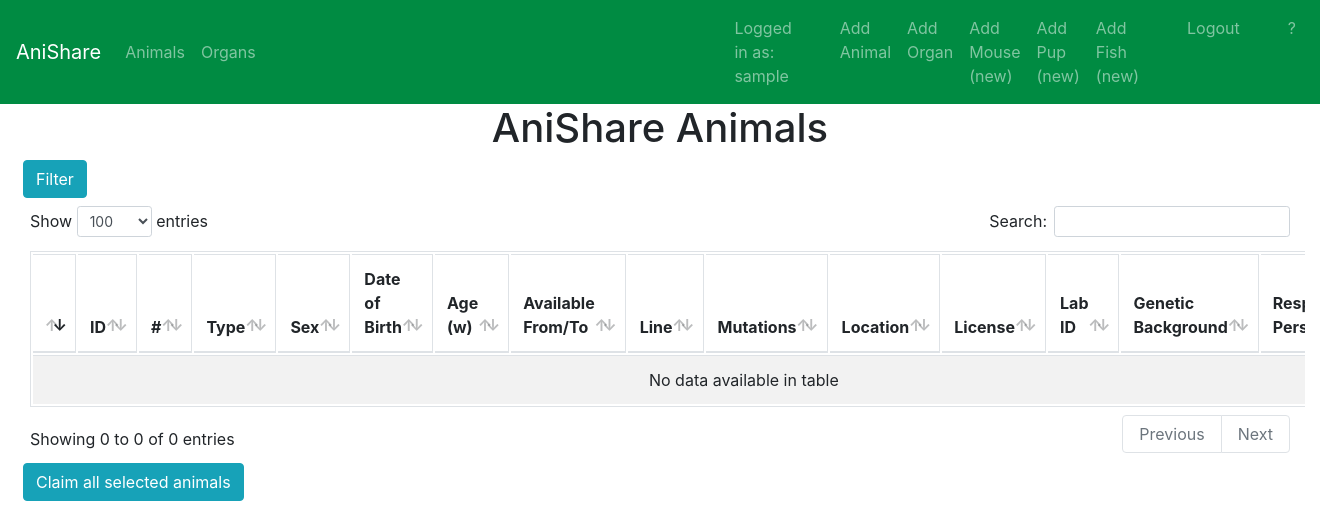
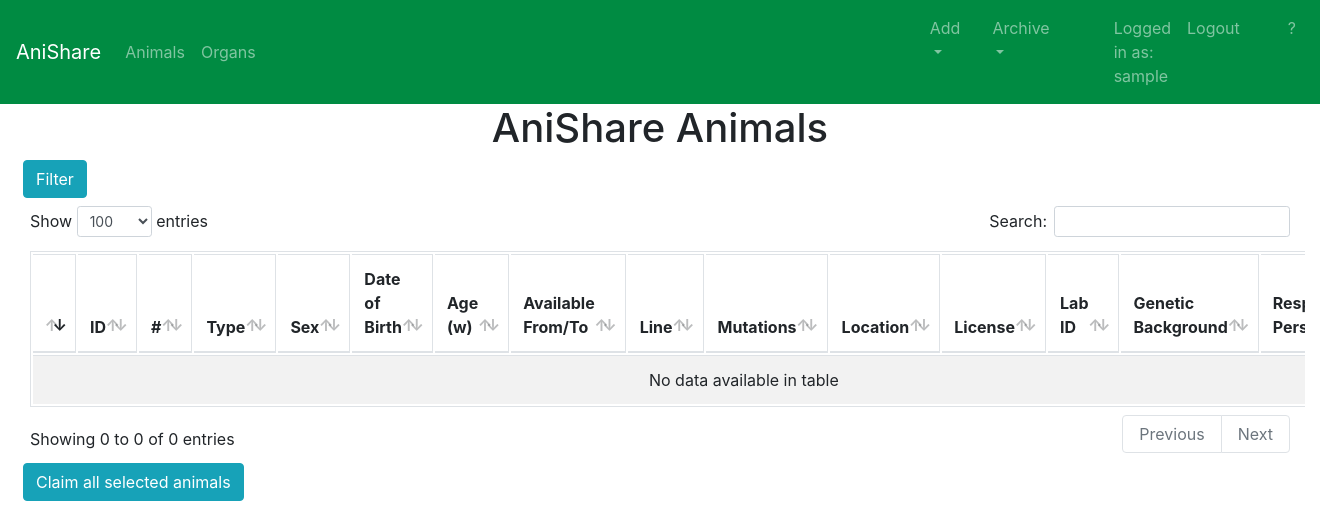
Before and after one commit to mohnbroetchen2/AniShare, a Django app: page /animals/ in a window 1320 px wide; the page is wider, and only the part inside the window is pictured. Shown: the top 508 px of that part. Run offline with Django 3.2, Linux system fonts and the light colour scheme; a user stored in the database is signed in; data comes from the database, SQL or seed files in the repository; tables that the repository leaves empty hold one stand-in row (values such as "Sample post"); parts of the project's set-up code (start-up, migrations or seed data) failed here and were passed over; some libraries are stand-ins or nearby versions.

Commit message:
small changes

```diff
--- a/animals/templates/animals/animal-claim.html
+++ b/animals/templates/animals/animal-claim.html
@@ -50,8 +50,9 @@
                         <td>{{object.location}}</td>
                         <td>{{object.licence_number}}</td>
                         <td>{{object.background}}</td>
-                        <td>{{object.database_id}}<br/>
-                            {{object.lab_id}} </td>
+                        <td>{% if object.database_id == object.lab_id %} {{object.database_id}}
+                            {% else %}
+                            {{object.database_id}} {% if object.lab_id %}<br/> {{object.lab_id}}{% endif %}{% endif %} </td>
                         <td>{{object.comment}}</td>
                         <td>{{object.responsible_persons}}</td>
                         <td><a href="mailto:{{object.added_by.email}}">{{object.added_by.first_name}} {{object.added_by.last_name}}</a></td>
--- a/animals/templates/animals/animal-index.html
+++ b/animals/templates/animals/animal-index.html
@@ -152,7 +152,7 @@
               <input type="checkbox" name="selected" value="{{a.pk}}" id="select{{a.pk}}">
             </td>
             <td>
-              <a href="/animals/{{a.pk}}">{{a.pk}}</a>
+              {{a.pk}}</a>
             </td>
             <td>{{a.amount}}</td>
             <td>{{a.animal_type}}{% if a.fish_specie%}{% if a.fish_specie == 'n' %}
--- a/animals/templates/base.html
+++ b/animals/templates/base.html
@@ -46,16 +46,39 @@
     <div class="navbar-collapse collapse w-110 order-3 dual-collapse2">
         <ul class="navbar-nav ml-auto">
             {% if user.is_authenticated %}
-            <li class="nav-item"> <a class="nav-item nav-link"> Logged in as: {{ user  }}   </a> </li>
+
             <li class="nav-item"> <a class="nav-item nav-link" href=""></a> </li>
             <li class="nav-item"> <a class="nav-item nav-link" href=""></a> </li>
-            <li class="nav-item"> <a class="nav-item nav-link" href="/admin/animals/animal/">Add Animal</a> </li>
+            <li class="nav-item dropdown">
+                <a class="nav-link dropdown-toggle" href="#" id="navbarDropdownMenuLink1" data-toggle="dropdown" aria-haspopup="true" aria-expanded="false">
+                    Add
+                </a>
+                <div class="dropdown-menu" aria-labelledby="navbarDropdownMenuLink1">
+                    <a class="dropdown-item" href="/animals/micefrompyrat">Mouse</a>
+                    <a class="dropdown-item" href="/animals/pupfrompyrat">Pup</a>
+                    <a class="dropdown-item" href="/animals/fishfromtickatlab">Fish</a>
+                    <a class="dropdown-item" href="/admin/animals/organ/add/">Organ</a>
+                </div>
+            </li>
+            <!--li class="nav-item"> <a class="nav-item nav-link" href="/admin/animals/animal/">Add Animal</a> </li>
             <li class="nav-item"> <a class="nav-item nav-link" href="/admin/animals/organ/">Add Organ</a> </li>
             <li class="nav-item"> <a class="nav-item nav-link" href="/animals/micefrompyrat">Add Mouse (new)</a> </li>
             <li class="nav-item"> <a class="nav-item nav-link" href="/animals/pupfrompyrat">Add Pup (new)</a> </li>
-            <li class="nav-item"> <a class="nav-item nav-link" href="/animals/fishfromtickatlab">Add Fish (new)</a> </li>
+            <li class="nav-item"> <a class="nav-item nav-link" href="/animals/fishfromtickatlab">Add Fish (new)</a> </li-->
+            <li class="nav-item"> <a class="nav-item nav-link" href=""></a> </li>
+            <li class="nav-item dropdown">
+                    <a class="nav-link dropdown-toggle" href="#" id="navbarDropdownMenuLink2" data-toggle="dropdown" aria-haspopup="true" aria-expanded="false">
+                        Archive
+                    </a>
+                    <div class="dropdown-menu" aria-labelledby="navbarDropdownMenuLink2">
+                        <a class="dropdown-item" href="/admin/animals/animal/">Animal</a>
+                        <a class="dropdown-item" href="/admin/animals/organ/">Organ</a>
+                    </div>
+                </li>
             <li class="nav-item"> <a class="nav-item nav-link" href=""></a> </li>
             <li class="nav-item"> <a class="nav-item nav-link" href=""></a> </li>
+            <li class="nav-item"> <a class="nav-item nav-link" href=""></a> </li>
+            <li class="nav-item"> <a class="nav-item nav-link"> Logged in as: {{ user  }}   </a> </li>
             <li class="nav-item"> <a class="nav-item nav-link" href="/accounts/logout">Logout</a> </li>
             <li class="nav-item"> <a class="nav-item nav-link" href=""></a> </li>
             <li class="nav-item"> <a class="nav-item nav-link" href=""></a> </li>
--- a/animals/views.py
+++ b/animals/views.py
@@ -609,13 +609,14 @@ def importfishtoanishare(request):
             if (dataset.identifier1 != ""):
                 new_fish.database_id = dataset.animalnumber+"//"+dataset.identifier1
             else:
-                new_fish.database_id = dataset.animalnumber
-            #new_fish.lab_id         = dataset.animalnumber
+                new_fish.database_id    = dataset.animalnumber
+            new_fish.lab_id         = new_fish.database_id
             new_fish.amount         = dataset.quantity
             new_fish.available_from = availablefromlist[i]
             new_fish.available_to   = availabletolist[i]
             new_fish.licence_number = dataset.license
             new_fish.day_of_birth   = dataset.dob
+            new_fish.comment        = dataset.tag
             if dataset.specie == 40291147:
                 new_fish.fish_specie = 'n'
             elif dataset.specie == 40291120:
--- a/anishare/settings.py
+++ b/anishare/settings.py
@@ -27,7 +27,7 @@ SECRET_KEY = ''
 ALLOWED_HOSTS = [ ]
 STATIC_URL = ''
 DEBUG = False # SECURITY WARNING: don't run with debug turned on in production!
-ADMIN_EMAIL = 'fabian.monheim@leibniz-fli.de'
+ADMIN_EMAIL = ''
 
 
 # Quick-start development settings - unsuitable for production
@@ -45,13 +45,13 @@ INSTALLED_APPS = [
     'django.contrib.sessions',
     'django.contrib.messages',
     'django.contrib.staticfiles',
-    'django_filters',
+    'django_filters',  # https://github.com/carltongibson/django-filter
     'rangefilter',
     'animals',
     'widget_tweaks',
     'import_export',
     'admin_reorder',
-    'admin_interface',
+    'admin_interface',  # https://github.com/fabiocaccamo/django-admin-interface
     'colorfield',
     'django.contrib.admin',
     'django_admin_listfilter_dropdown',
--- a/requirements.txt
+++ b/requirements.txt
@@ -13,6 +13,6 @@ django-import-export>=1.2.0
 django-modeladmin-reorder>=0.1.0
 django-bootstrap-email>=0.0.1
 django-admin-list-filter-dropdown>=1.0.1
-django-admin-interface>=0.6.3
+django-admin-interface>=0.9.2
 cx_Oracle >= 7.0.0
 mysqlclient >=1.3.13
```
Also changed, not shown: test.txt (deleted).
